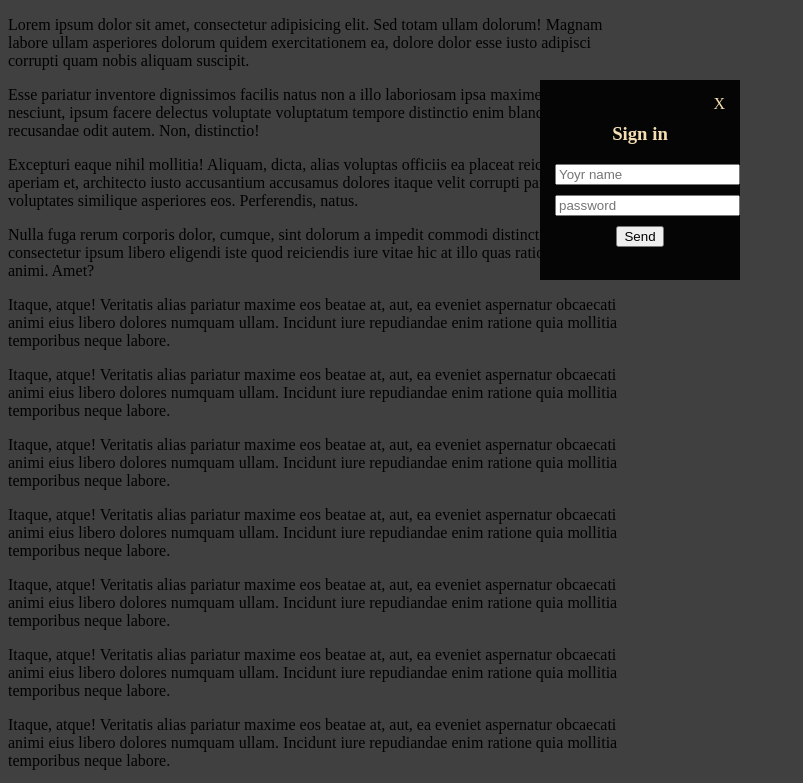
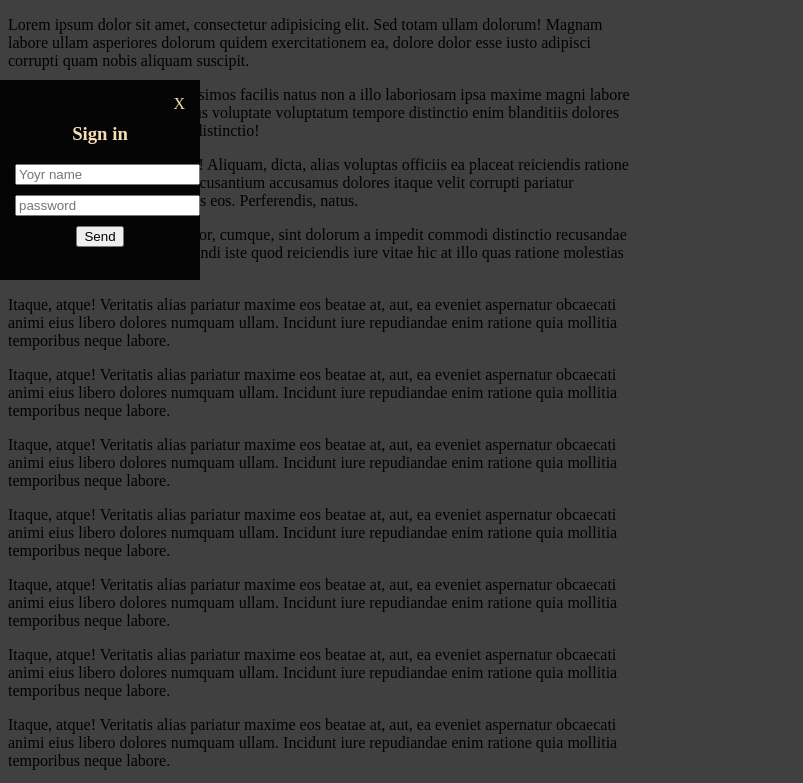
Before and after one commit to ddaskol/ollLess, a plain HTML site: page less-6/index.html in a window 1280 px wide. Shown: the top 783 px of the page, without its empty margins (0-803 px from the left). Drawn offline with Linux system fonts and the light colour scheme.

Commit message:
error_not

```diff
--- a/less-6/style.css
+++ b/less-6/style.css
@@ -17,7 +17,7 @@
     margin-left: -100px;*/
     left: 0;
     right: 0;
-    margin: 0 auto;
+    /* margin: 0 auto; */
     z-index: 10;
 }
 .close-btn {
```
Also changed, not shown: git-trtrtr/index.html (+1 -1 lines), 1 other file.
